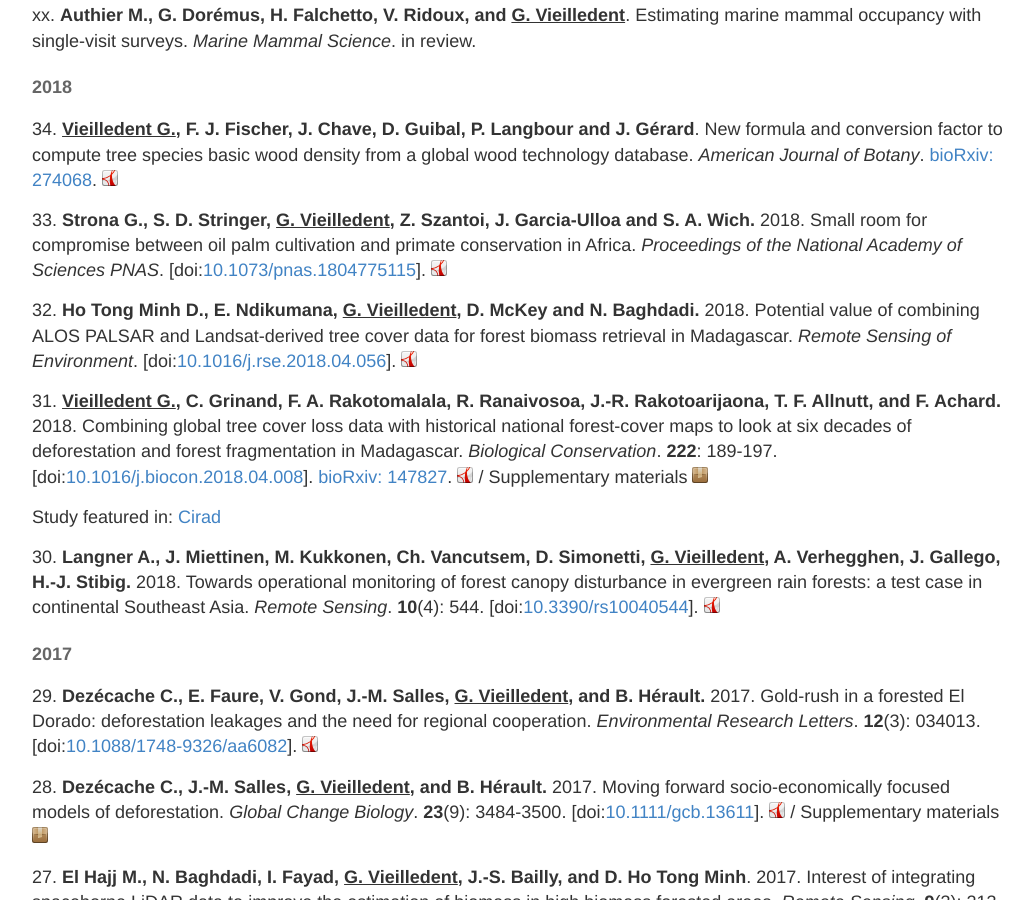
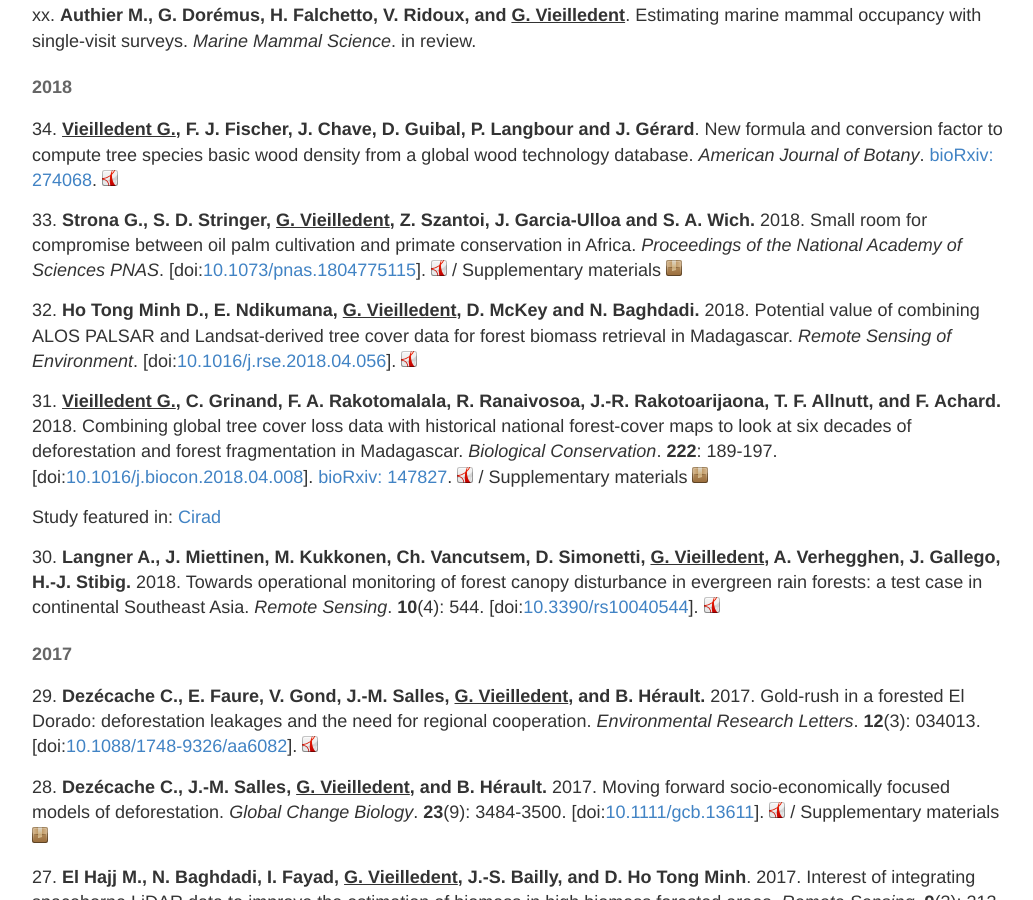
Before and after one commit to ghislainv/ghislainv.github.io, a Jekyll site: the page built from publications.md, in a window 1280 px wide and 900 px high, scrolled down 798 px. Shown: the whole window, without its empty margins (118-1151 px from the left). Built offline with Jekyll 4.4.1, drawn with Linux system fonts in a browser that asks for light colours.

Commit message:
Update publications.md

```diff
--- a/publications.md
+++ b/publications.md
@@ -30,6 +30,8 @@ xx\. **Authier M., G. Dorémus, H. Falchetto, V. Ridoux, and <span style="text-d
 33\. **Strona G., S. D. Stringer, <span style="text-decoration: underline;">G. Vieilledent</span>, Z. Szantoi, J. Garcia-Ulloa and S. A. Wich.** 2018. Small room for compromise between oil palm cultivation and primate conservation in Africa. _Proceedings of the National Academy of Sciences PNAS_.
 \[doi:[10.1073/pnas.1804775115](https://doi.org/10.1073/pnas.1804775115)\].
 [![manuscript in pdf](/images/logos/logo-pdf.png "manuscript in pdf")](/publications/Strona2018-PNAS.pdf)
+/
+Supplementary materials [![supplements](/images/logos/logo-zip.png "supplements")](/publications/Strona2018-PNAS-SM.pdf)
 
 32\. **Ho Tong Minh D., E. Ndikumana, <span style="text-decoration: underline;">G. Vieilledent</span>, D. McKey and N. Baghdadi.** 2018. Potential value of combining ALOS PALSAR and Landsat-derived tree cover data for forest biomass retrieval in Madagascar. _Remote Sensing of Environment_.
 \[doi:[10.1016/j.rse.2018.04.056](https://doi.org/10.1016/j.rse.2018.04.056)\].
```
